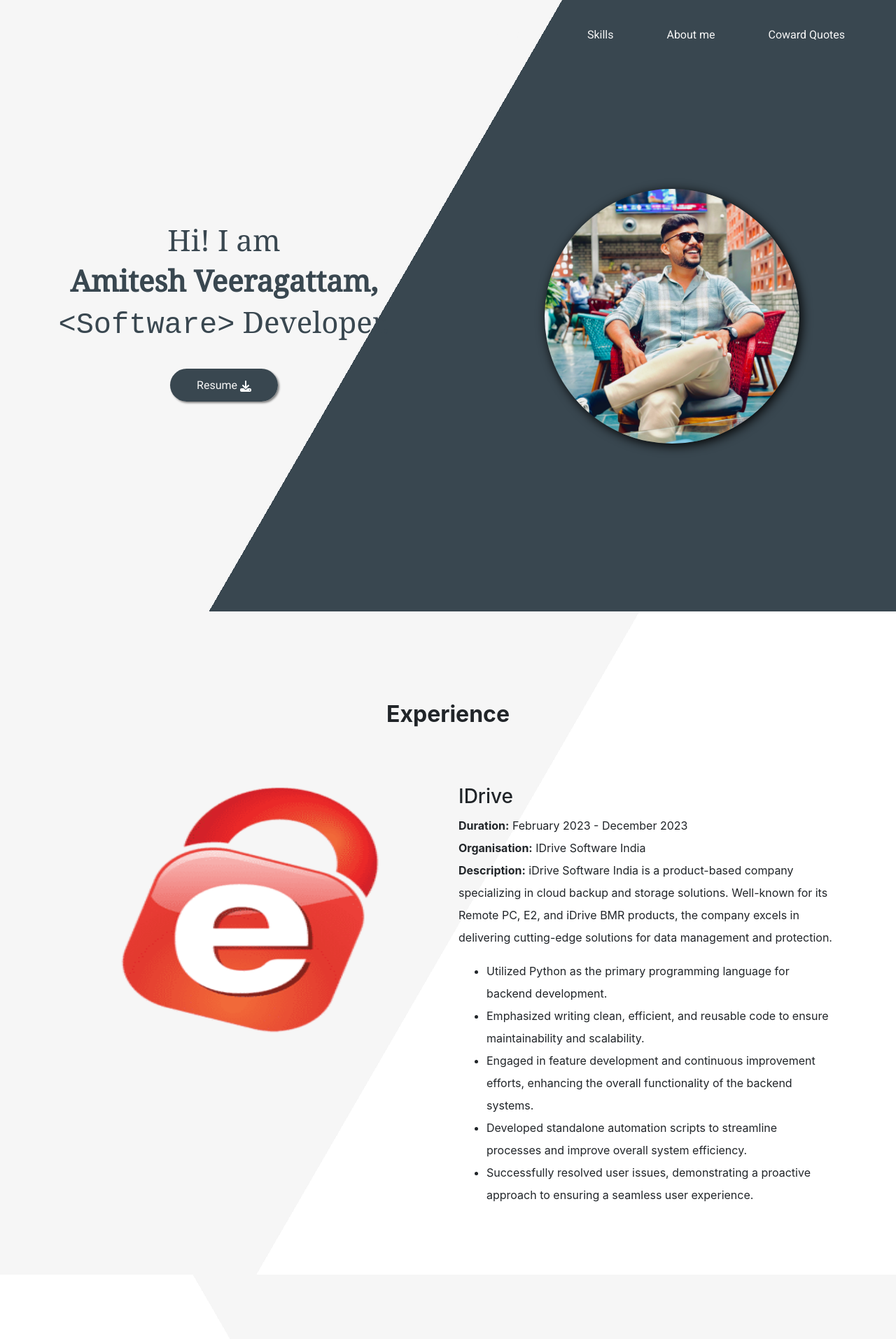
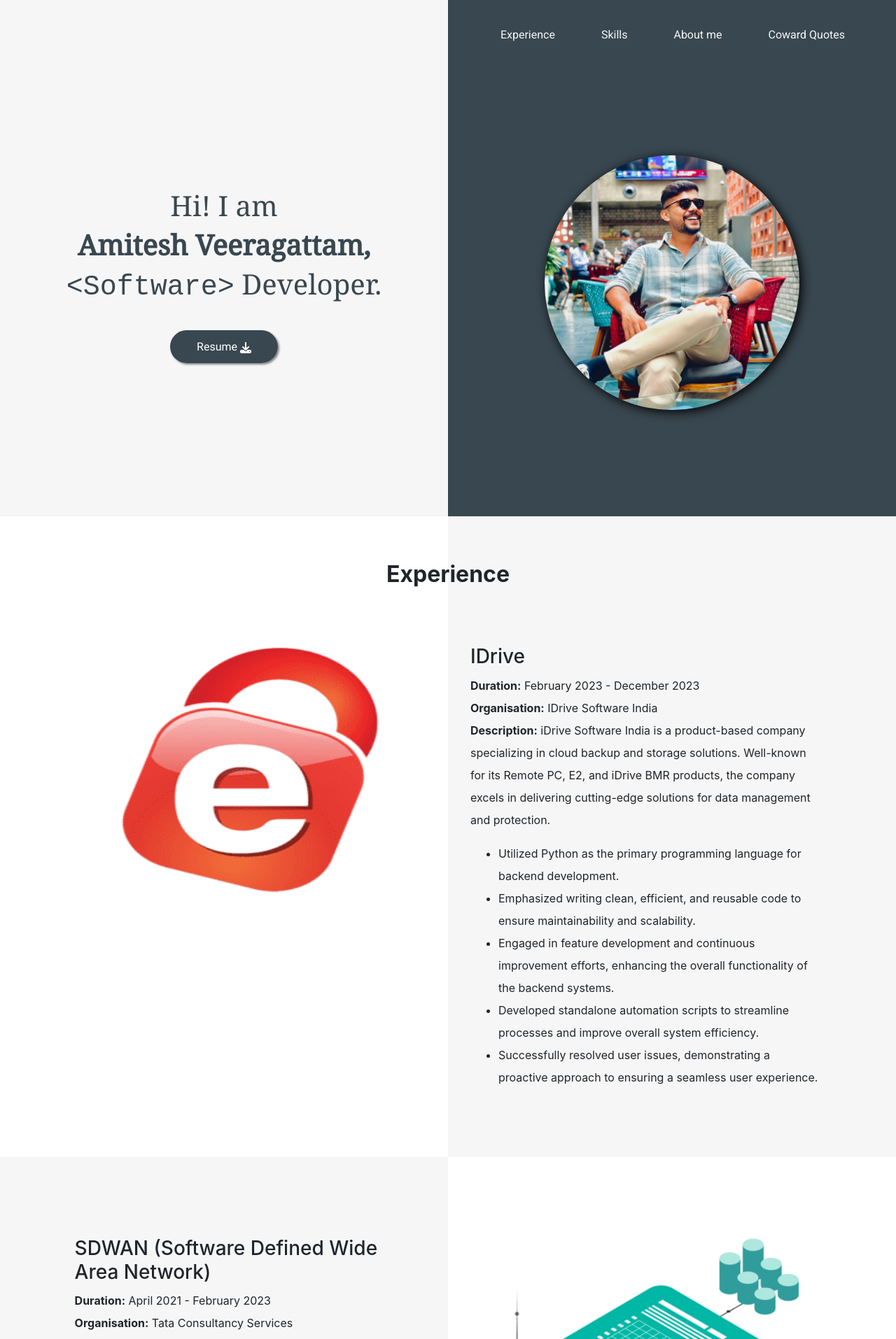
Before and after one commit to AmiteshDN/Portfolio, a Django app: page / in a window 1280 px wide. Shown: the top 1914 px of the page at 70% size. Run offline with Django 3.2, Linux system fonts and the light colour scheme; some libraries are stand-ins or nearby versions; some web fonts are replaced.

Commit message:
change layout design to support ipads

```diff
--- a/myportfolio/static/myportfolio/css/_media-queries.scss
+++ b/myportfolio/static/myportfolio/css/_media-queries.scss
@@ -1,8 +1,8 @@
 // Define variables for device widths
 $mobile-width: 600px;
-$tablet-width: 1024px;
+$tablet-width: 992px;
 $desktop-width: 1200px;
-
+// $desktop-width: 1360;
 
 
 //Mobile
@@ -75,8 +75,8 @@
             }
 
             .exp-img{
-                width: 20em;
-                height: 20em;
+                width: 10em;
+                height: 10em;
             }
         }
     }
@@ -97,8 +97,8 @@
             table{
                 td{
                     div{
-                        width: 16em;
-                        height: 1.5em;
+                        width: 12em;
+                        height: 1em;
                         box-shadow: 0px 1px 3px gray;
                         }
                     }
@@ -185,11 +185,15 @@
 
 
 //Tablet size
-@media only screen and (min-width: #{$mobile-width + 1}) and (max-width: $tablet-width) {
+@media only screen and (min-width: #{$mobile-width + 1}) and (max-width: #{$tablet-width}) {
     //Banner
     header {
         background: $primary-color;
         top: 0;
+
+        .nav-link {
+            color: $secondary-color !important;
+        }
 
         .banner {
             padding: 3em 0 5em;
@@ -253,6 +257,11 @@
 
         .row{
             //padding: 1.5em 0;
+
+            .exp-img{
+                width: 15em;
+                height: 15em;
+            }
 
             .desc{
                 line-height: 1.5em;
@@ -332,7 +341,10 @@
 //About
 #about{
     padding: 8em 4em;
-    font-size: $p-tab-font-size;
+    h3{
+        font-size: $p-tab-font-size !important;
+    }
+
 }
 
 //Footer
@@ -341,24 +353,22 @@
 
 
 //Tablet landscape size
-@media only screen and (min-width: #{$tablet-width + 1}) and (max-width: #{$desktop-width - 1}) {
+@media only screen and (min-width: #{$tablet-width}) and (max-width: #{$desktop-width  }) {
     //Banner
     header {
-        background: linear-gradient(110deg, $primary-color 50%, $secondary-color 50%);
+        background: $primary-color;
 
         a{
             margin-left: 40px;
             font-size: $p-tabl-font-size;
-        }
-
-        .blog, .exp{
             color: $secondary-color !important;
         }
 
         .banner {
-
+            padding: 10vh 0;
             h1 {
                 font-size: $h1-tabl-font-size;
+
             }
 
             .pdf {
--- a/myportfolio/static/myportfolio/css/_variables.scss
+++ b/myportfolio/static/myportfolio/css/_variables.scss
@@ -37,7 +37,7 @@
 
 
 /* Web Font size */
-$h1-web-font-size: 42px;
+$h1-web-font-size: 40px;
 $h2-web-font-size: 36px;
 $h3-web-font-size: 22px;
 $h4-web-font-size: 18px;
@@ -49,7 +49,7 @@
 $h2-tab-font-size: 20px;
 $h3-tab-font-size: 18px;
 $h4-tab-font-size: 14px;
-$p-tab-font-size: 12px;
+$p-tab-font-size: 14px;
 
 
 /* Tablet landscape font size */
@@ -57,7 +57,7 @@
 $h2-tabl-font-size: 30px;
 $h3-tabl-font-size: 26px;
 $h4-tabl-font-size: 16px;
-$p-tabl-font-size: 16px;
+$p-tabl-font-size: 14px;
 
 
 /* Mobile Font size */
@@ -65,4 +65,4 @@
 $h2-mob-font-size: 22px;
 $h3-mob-font-size: 18px;
 $h4-mob-font-size: 16px;
-$p-mob-font-size: 14px;
+$p-mob-font-size: 12px;
--- a/myportfolio/static/myportfolio/css/styles.css
+++ b/myportfolio/static/myportfolio/css/styles.css
@@ -5,7 +5,7 @@
 /* Tablet landscape font size */
 /* Mobile Font size */
 header {
-  background: linear-gradient(120deg, #F6F6F6 45%, #394750 45%);
+  background: linear-gradient(90deg, #F6F6F6 50%, #394750 50%);
   top: 0;
 }
 header .navbar-light {
@@ -14,17 +14,17 @@
 header a {
   font-family: "Roboto", sans-serif;
   font-weight: 400;
-  margin-left: 60px;
+  margin-left: 50px;
   color: #F6F6F6 !important;
 }
 header a:hover {
   color: black;
 }
 header .banner {
-  padding: 25vh 0 30vh;
+  padding: 19vh 0;
 }
 header .banner h1 {
-  font-size: 42px;
+  font-size: 40px;
   color: #394750;
   font-family: "Noto Serif", serif;
   font-weight: 400;
@@ -37,7 +37,7 @@
 }
 header .banner .pdf .resume {
   background-color: #394750;
-  color: #fff;
+  color: #fff !important;
   padding: 14px 38px;
   border-radius: 30px;
   margin-left: 0;
@@ -71,6 +71,8 @@
   width: auto;
   line-height: 2;
   text-align: left;
+  padding-left: 2em;
+  padding-right: 2em;
 }
 #experience .row .exp-img {
   width: 464px;
@@ -80,7 +82,7 @@
 #experience .project1,
 #experience .project2,
 #experience .project3 {
-  padding: 8em 7% 2em;
+  padding: 4em 7% 2em;
 }
 #experience .project0 h2,
 #experience .project1 h2,
@@ -89,16 +91,16 @@
   margin-bottom: 1em;
 }
 #experience .project0 {
-  background: linear-gradient(120deg, #F6F6F6 50%, #fff 50%);
+  background: linear-gradient(90deg, #fff 50%, #F6F6F6 50%);
 }
 #experience .project1 {
-  background: linear-gradient(60deg, #fff 50%, #F6F6F6 50%);
+  background: linear-gradient(90deg, #F6F6F6 50%, #fff 50%);
 }
 #experience .project2 {
-  background: linear-gradient(120deg, #F6F6F6 50%, #fff 50%);
+  background: linear-gradient(90deg, #fff 50%, #F6F6F6 50%);
 }
 #experience .project3 {
-  background: linear-gradient(60deg, #fff 50%, #F6F6F6 50%);
+  background: linear-gradient(90deg, #F6F6F6 50%, #fff 50%);
 }
 
 #myskills {
--- a/myportfolio/static/myportfolio/css/styles.scss
+++ b/myportfolio/static/myportfolio/css/styles.scss
@@ -3,7 +3,7 @@
 
 // Landing page
 header {
-    background: linear-gradient(120deg, $primary-color 45%, $secondary-color 45%);
+    background: linear-gradient(90deg, $primary-color 50%, $secondary-color 50%);
     top: 0;
 
 
@@ -12,18 +12,21 @@
 
     }
 
+
     a {
         @include fifth-font-family();
-        margin-left: 60px;
+        margin-left: 50px;
         color: $primary-color !important;
 
         &:hover {
             color: black;
         }
+
+
     }
 
     .banner {
-        padding: 25vh 0 30vh;
+        padding: 19vh 0;
 
         h1 {
             font-size: $h1-web-font-size;
@@ -41,7 +44,7 @@
 
             .resume {
                 background-color: $secondary-color;
-                color: #fff;
+                color: #fff !important;
                 padding: 14px 38px;
                 border-radius: 30px;
                 margin-left: 0;
@@ -83,6 +86,8 @@
             width: auto;
             line-height: 2;
             text-align: left;
+            padding-left: 2em;
+            padding-right: 2em;
 
         }
 
@@ -96,7 +101,7 @@
     .project1,
     .project2,
     .project3 {
-        padding: 8em 7% 2em;
+        padding: 4em 7% 2em;
 
         h2{
             margin-bottom: 1em;
@@ -104,19 +109,19 @@
     }
 
     .project0{
-        background: linear-gradient(120deg, $primary-color 50%, #fff 50%);
+        background: linear-gradient(90deg, #fff 50%, $primary-color 50%);
     }
 
     .project1 {
-        background: linear-gradient(60deg, #fff 50%, $primary-color 50%);
+        background: linear-gradient(90deg, $primary-color 50%, #fff 50%);
     }
 
     .project2 {
-        background: linear-gradient(120deg, $primary-color 50%, #fff 50%);
+        background: linear-gradient(90deg, #fff 50%, $primary-color 50%);
     }
 
     .project3 {
-        background: linear-gradient(60deg, #fff 50%, $primary-color 50%);
+        background: linear-gradient(90deg, $primary-color 50%, #fff 50%);
     }
 
 }
@@ -162,8 +167,8 @@
                 padding: 10px;
 
                 div {
-                    width: 400px;
-                    height: 20px;
+                    width: 25em;
+                    height: 1.5em;
                     box-shadow: 0px 1px 3px gray;
 
                     .progress-bar {
```
Also changed, not shown: other parts of myportfolio/static/myportfolio/css/styles.css (+34 -24 lines), 1 other file.
